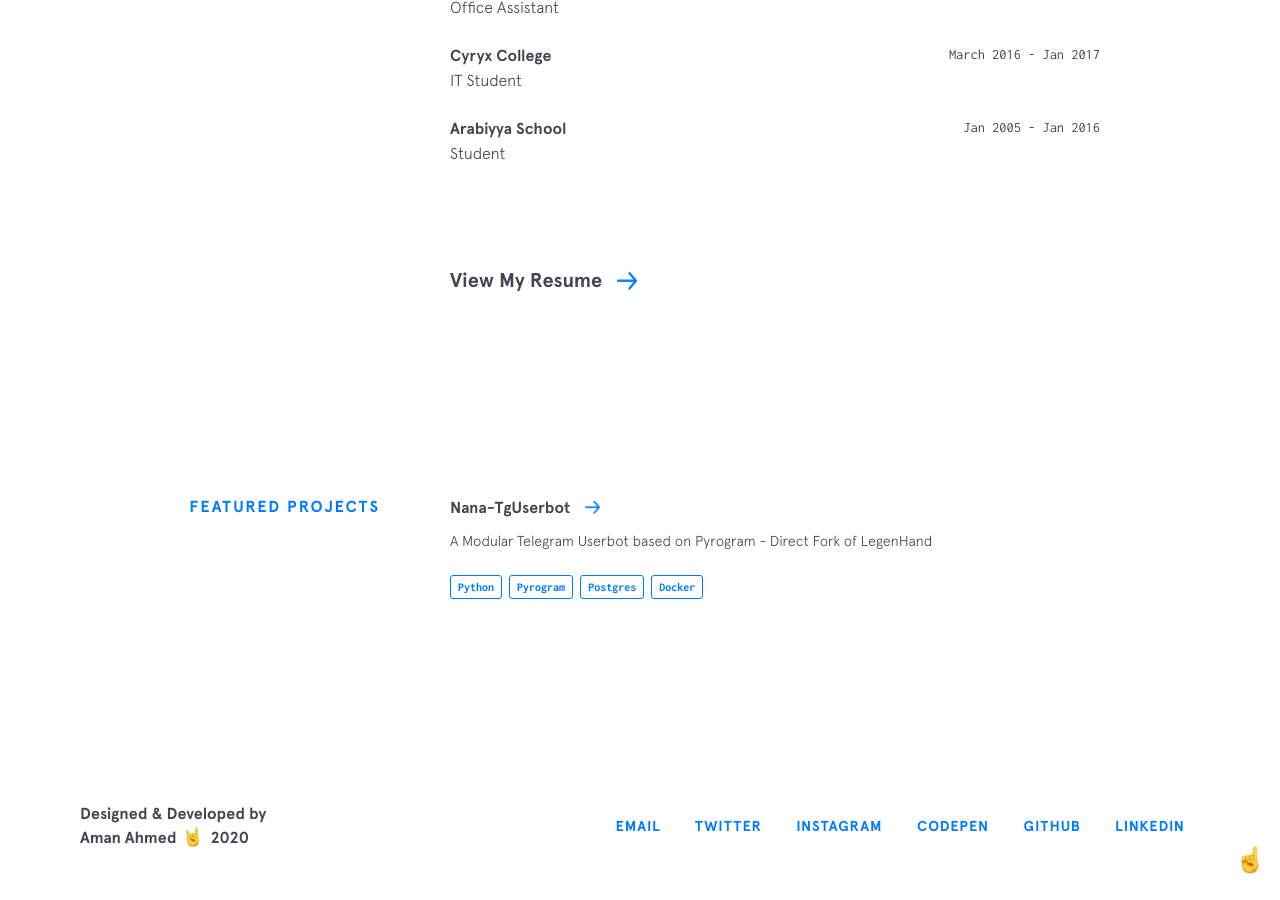
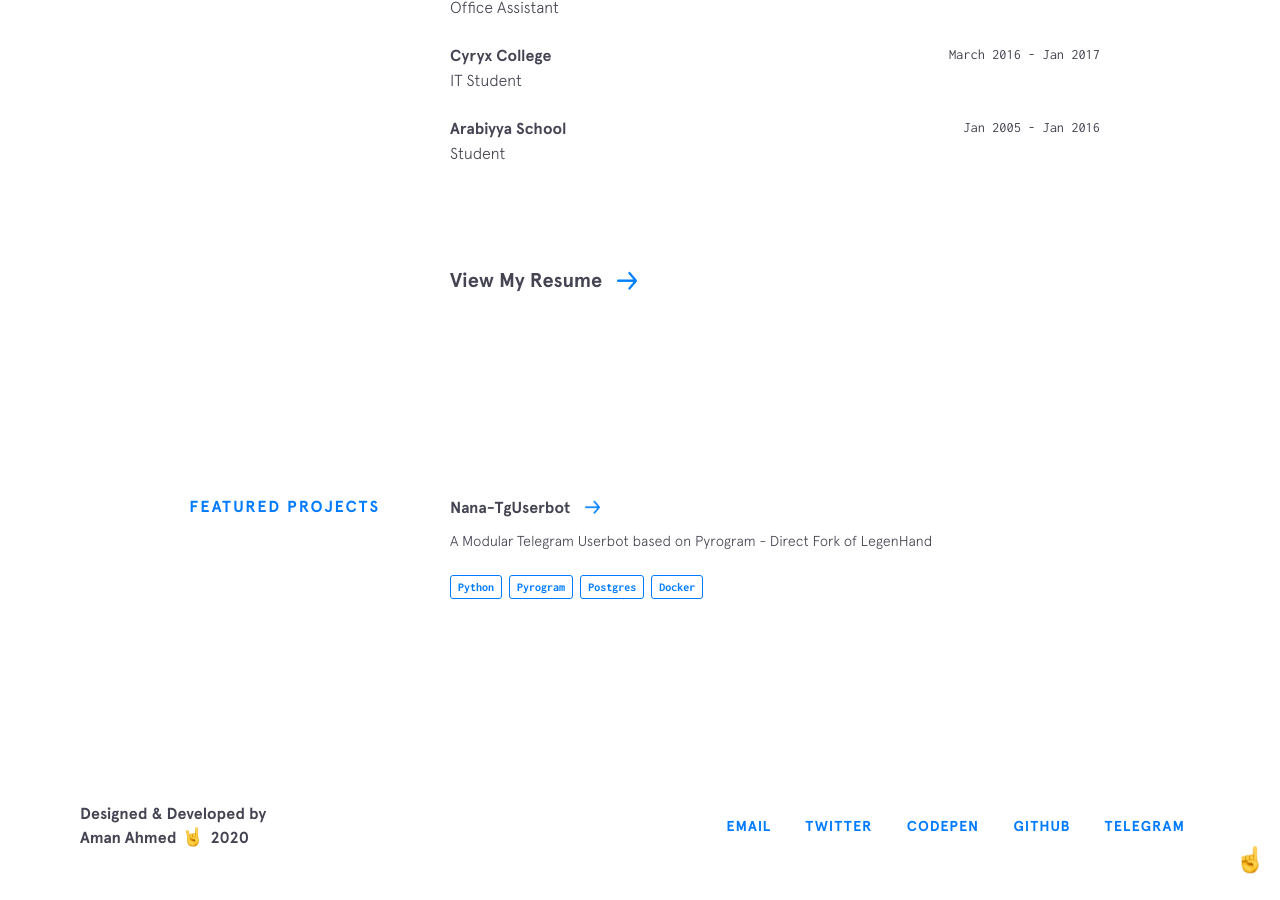
Before and after one commit to CustomIcon/pokurt.github.io, a Jekyll site: the page built from index.html, in a window 1280 px wide and 900 px high, scrolled down 1997 px. Built offline with Jekyll 4.4.1, drawn with Linux system fonts in a browser that asks for light colours; nearby versions of some CDN libraries; part of the change alters nothing that is shown.

Commit message:
Update _config.yml

```diff
--- a/_config.yml
+++ b/_config.yml
@@ -1,26 +1,24 @@
 # Site settings
-name: Brittany Chiang
-title: Brittany Chiang | Front End Software Engineer
-description: Design-minded front-end software engineer focused on building beautiful interfaces and experiences
-url: https://bchiang7.github.io/
+name: Aman Ahmed
+title: Aman Ahmed | Network Technician
+description: an open minded programmer and a web designer
+url: https://pokurt.github.io/
 baseurl: ''
-email: brittany.chiang@gmail.com
-cover: https://bchiang7.github.io/img/og.png
-logo: https://bchiang7.github.io/img/emojis/technologist.png
-resume: https://bchiang7.github.io/resume.pdf
+email: aman@ctemplar.com
+cover: https://pokurt.github.io/img/og.png
+logo: https://pokurt.github.io/img/emojis/programmerboy.png
+resume: https://pokurt.github.io/resume.pdf
 social:
   - title: email
-    url: mailto:brittany.chiang@gmail.com
+    url: mailto:aman@ctemplar.com
   - title: twitter
-    url: https://twitter.com/bchiang7
-  - title: instagram
-    url: https://instagram.com/bchiang7
+    url: https://twitter.com/ma_nnu_me
   - title: codepen
-    url: http://codepen.io/bchiang7
+    url: https://codepen.io/pokurt
   - title: github
-    url: https://github.com/bchiang7
-  - title: linkedin
-    url: https://www.linkedin.com/in/bchiang7
+    url: https://github.com/pokurt
+  - title: Telegram
+    url: https://t.me/pokurt
 
 # Build settings
 markdown: kramdown
```
